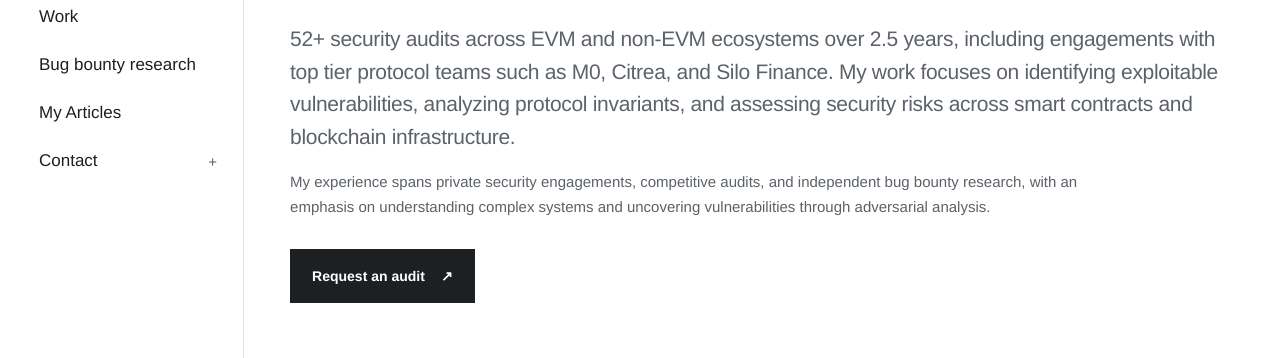
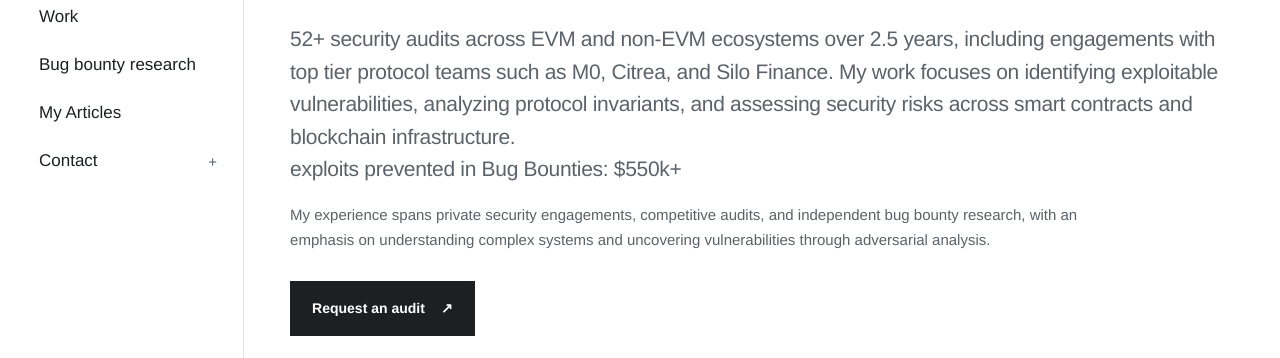
Before and after one commit to Parth0x108/parth0x108.github.io, a plain HTML site: page dist/index.html in a window 1280 px wide. Shown: the part 198-556 px from the top of the page. Drawn offline with Linux system fonts and the light colour scheme.

Commit message:
Add bug bounty impact to homepage introduction

```diff
--- a/dist/index.html
+++ b/dist/index.html
@@ -40,7 +40,7 @@
     <div>
       <p class="hero-kicker">Parth0x108 · Blockchain security researcher</p>
       <h1>Audits.</h1>
-      <p class="hero-deck">52+ security audits across EVM and non-EVM ecosystems over 2.5 years, including engagements with top tier protocol teams such as M0, Citrea, and Silo Finance. My work focuses on identifying exploitable vulnerabilities, analyzing protocol invariants, and assessing security risks across smart contracts and blockchain infrastructure.</p>
+      <p class="hero-deck">52+ security audits across EVM and non-EVM ecosystems over 2.5 years, including engagements with top tier protocol teams such as M0, Citrea, and Silo Finance. My work focuses on identifying exploitable vulnerabilities, analyzing protocol invariants, and assessing security risks across smart contracts and blockchain infrastructure.<br>exploits prevented in Bug Bounties: $550k+</p>
       <p class="proof-line">My experience spans private security engagements, competitive audits, and independent bug bounty research, with an emphasis on understanding complex systems and uncovering vulnerabilities through adversarial analysis.</p>
       <div class="hero-actions"><a class="button button-primary" href="https://telegram.me/parth0x108" target="_blank" rel="noreferrer">Request an audit <span class="arrow">↗</span></a></div>
     </div>
```
